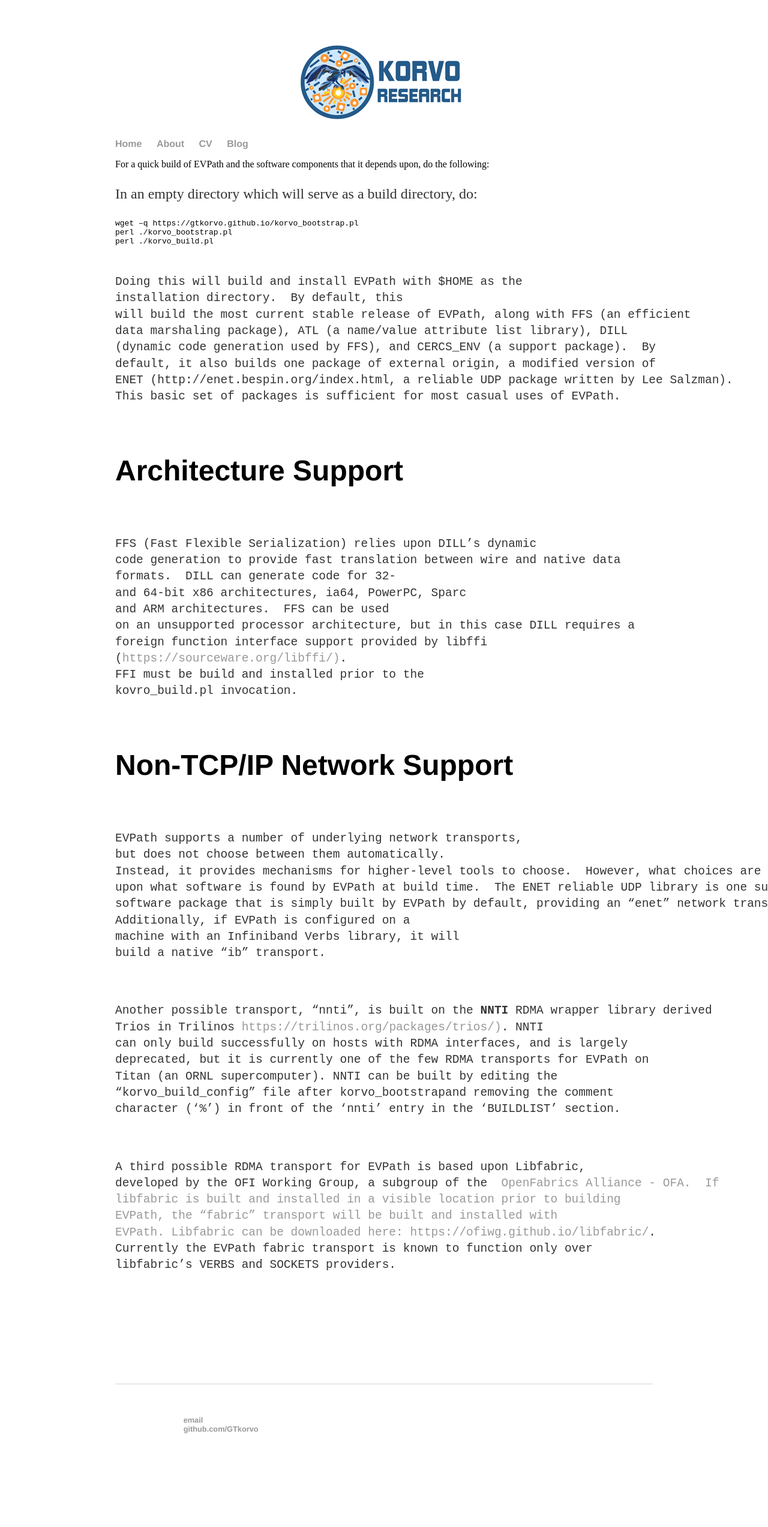
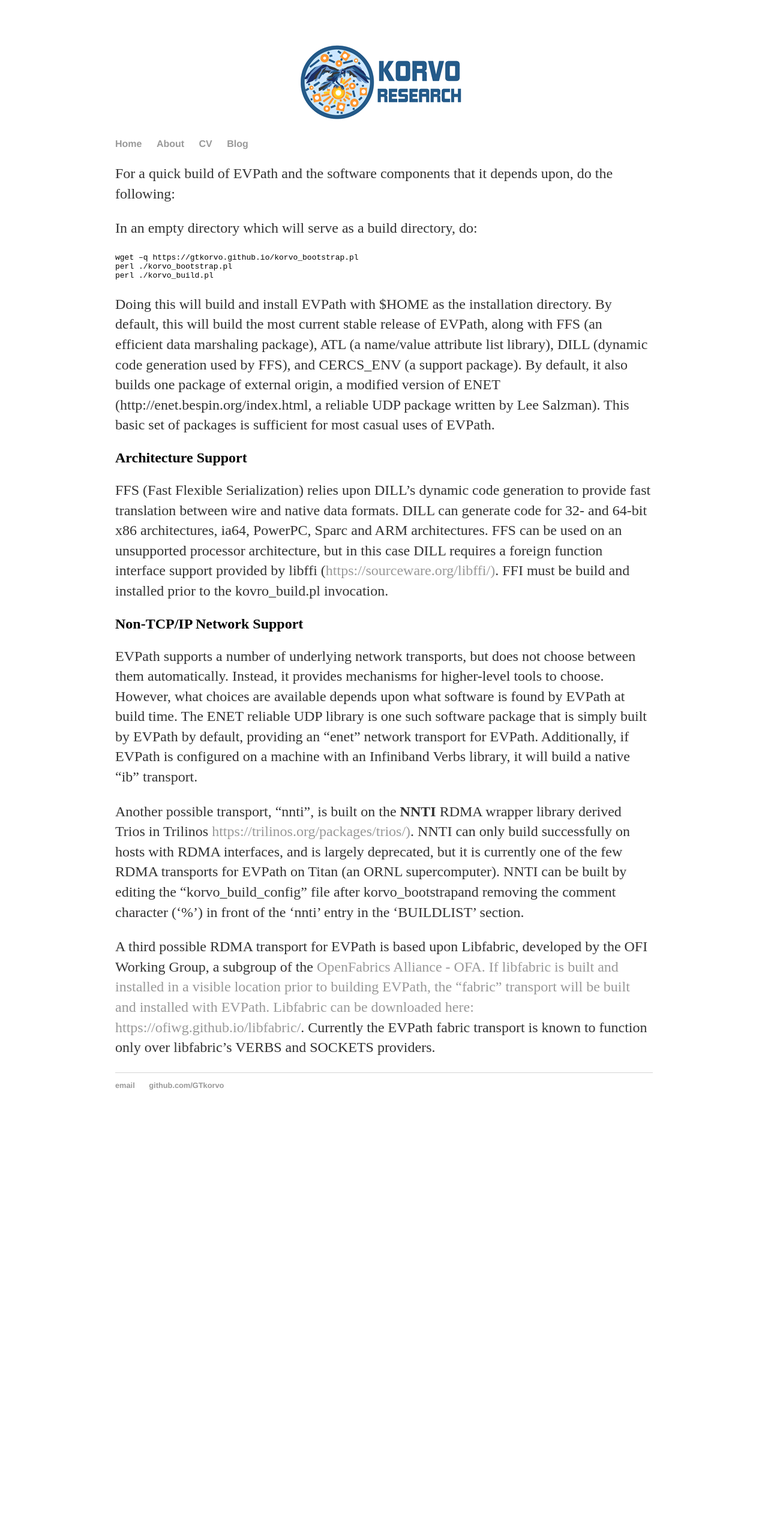
Before and after one commit to GTkorvo/GTkorvo.github.io, a Jekyll site: the page built from index.html, in a window 1280 px wide. Shown: the whole page at 60% size. Built offline with Jekyll 4.4.1, drawn with Linux system fonts in a browser that asks for light colours; after the commit the page ends 1877 px from its top, so only the background shows below that.

Commit message:
update index.html

```diff
--- a/index.html
+++ b/index.html
@@ -3,7 +3,7 @@ layout: default
 title: GTKorvo
 ---
     		</div><!-- /.blurb -->
-For a quick build of EVPath and the software
+<p>For a quick build of EVPath and the software
 components that it depends upon, do the following:</p>
 
 <p>In an empty directory which will serve as a build directory,
@@ -13,7 +13,7 @@ do:</p>
 wget –q https://gtkorvo.github.io/korvo_bootstrap.pl
 perl ./korvo_bootstrap.pl
 perl ./korvo_build.pl
-<pre>
+</pre>
 
 <p>Doing this will build and install EVPath with $HOME as the
 installation directory.  By default, this
@@ -24,7 +24,7 @@ default, it also builds one package of external origin, a modified version of
 ENET (http://enet.bespin.org/index.html, a reliable UDP package written by Lee Salzman).
 This basic set of packages is sufficient for most casual uses of EVPath.</p>
 
-<H1>Architecture Support</H1>
+<H2>Architecture Support</H2>
 
 <p>FFS (Fast Flexible Serialization) relies upon DILL’s dynamic
 code generation to provide fast translation between wire and native data
@@ -37,7 +37,7 @@ foreign function interface support provided by libffi
 FFI must be build and installed prior to the
 kovro_build.pl invocation.</p>
 
-<H1>Non-TCP/IP Network Support</H1>
+<H2>Non-TCP/IP Network Support</H2>
 
 <p>EVPath supports a number of underlying network transports,
 but does not choose between them automatically.
```
